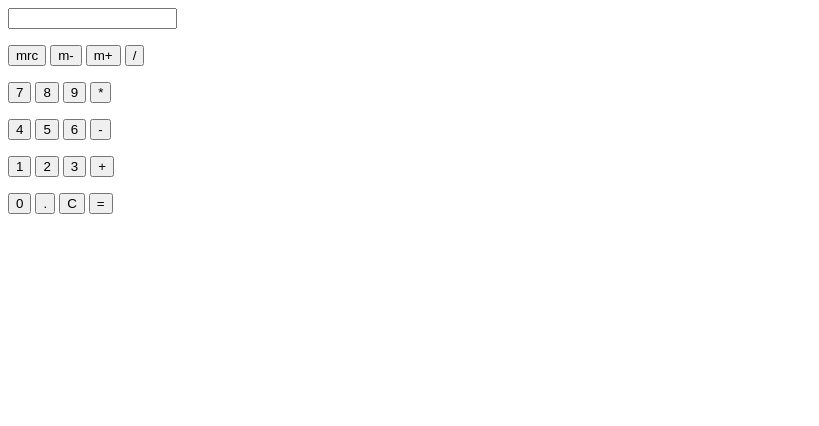
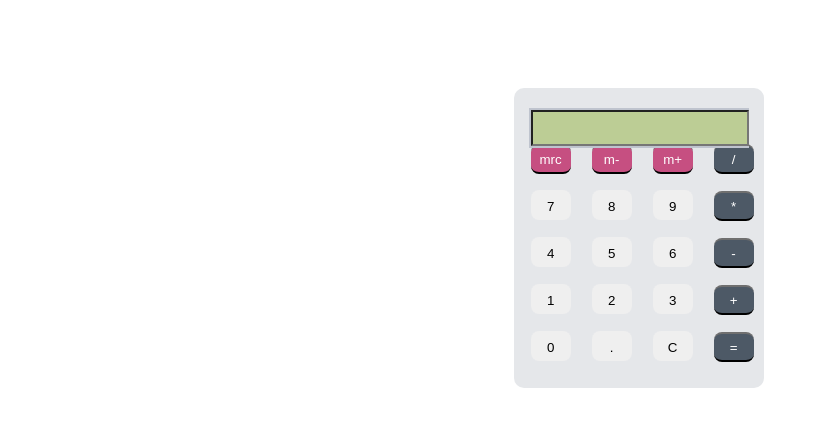
Before and after one commit to Bcfencer/Calculator, a plain HTML site: page index.html in a window 1280 px wide. Shown: the whole page, without its empty margins (0-819 px from the left). Drawn offline with Linux system fonts and the light colour scheme.

Commit message:
added color to buttons

```diff
--- a/calculator.css
+++ b/calculator.css
@@ -1,2 +1,62 @@
 @charset "UTF-8";
 /* CSS Document */
+
+/* CAlculator Box*/
+.box {
+	Background-color: #e5e7ea;
+	height: 300px;
+	width: 250px;
+	border-radius: 10px;
+	position: relative;
+	top: 80px;
+	left: 40%;
+}
+
+/*Display*/
+
+.display {
+	background-color: #bfc4ce;
+	width: 220px;
+	position: relative;
+	left: 15px;
+	top: 20px;
+	height: 40px;
+}
+.display input {
+	position: relative;
+	left: 2px;
+	top: 2px;
+	height: 30px;
+	width: 210px;
+	color: black;
+	background-color: #bccd95;
+	font-size: 21px;
+	text-align: right;
+}
+.button {
+	width: 40px;
+	height: 30px;
+	border: none;
+	border-radius: 8px;
+	margin-left: 17px;
+	cursor: pointer;
+	border-top: 2px solid transparent;
+}
+.button.function {
+	color: white;
+	background-color: #c64f81;
+	border-bottom: black 2px solid;
+	border-top: 2px #6f6f6f solid;
+}
+.button.operator {
+	color: white;
+	background-color: #4d5966;
+	border-bottom: black 2px solid;
+	border-top: 2px #6f6f6f solid;
+}
+button.number {
+color: white;
+	background-color: #7091ab;
+	border-bottom: black 2px solid;
+	border-top: 2px #6f6f6f solid;
+}
```
